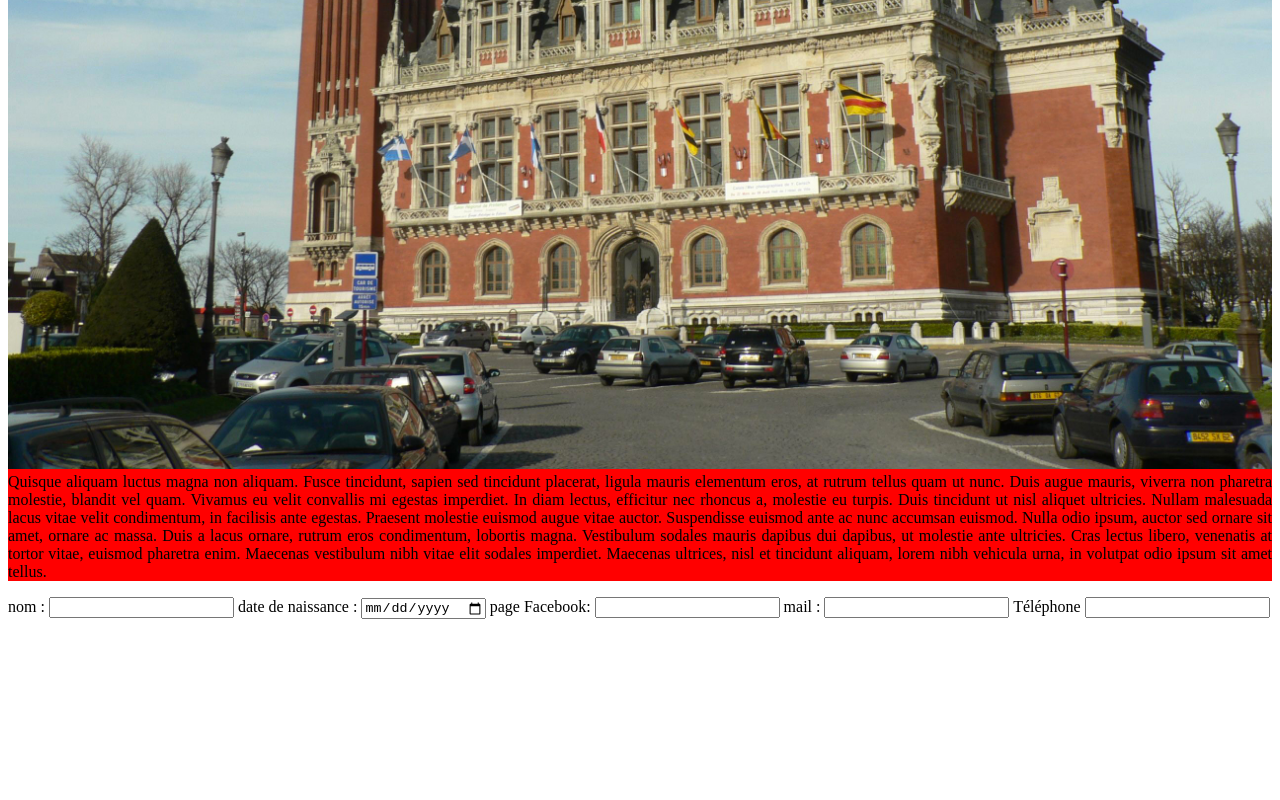
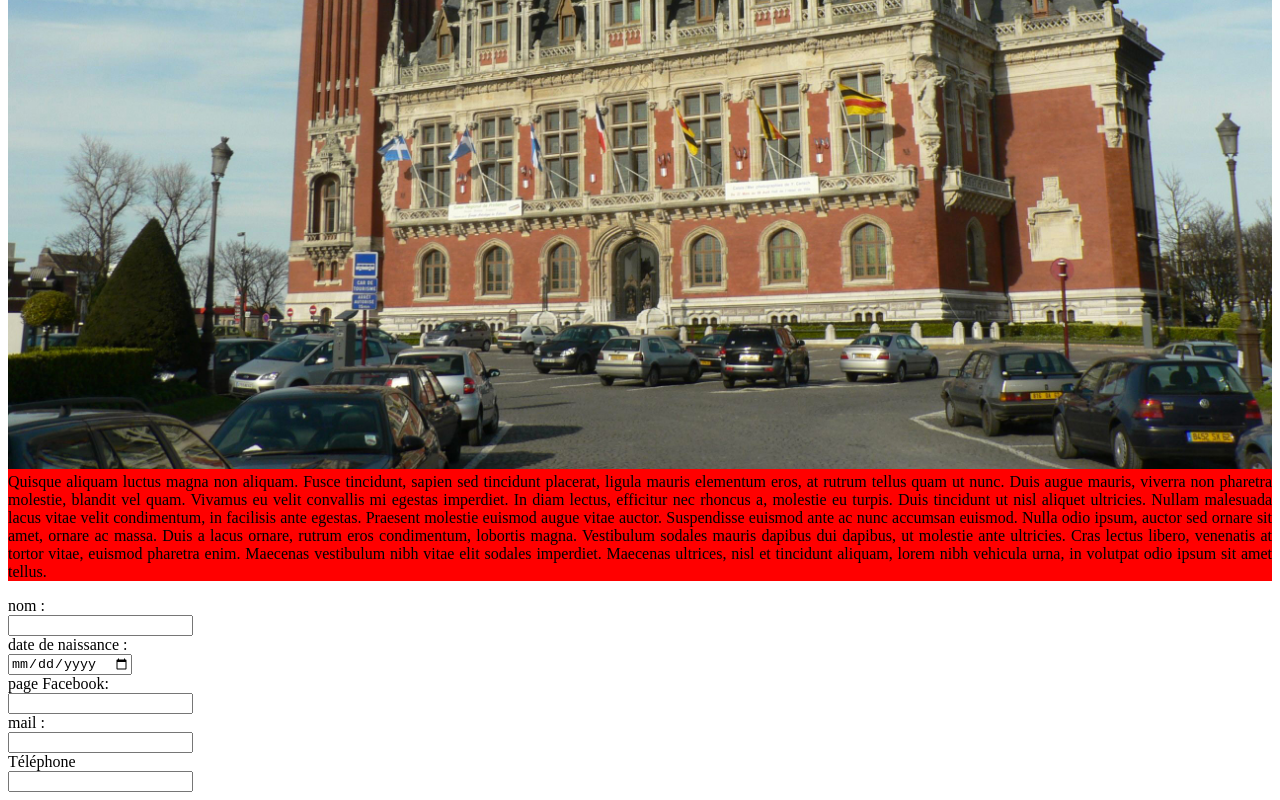
Before and after one commit to NaoLoX/web_mobile, a plain HTML site: page index.html in a window 1280 px wide. Shown: the part 671-1471 px from the top of the page. Before the commit the page ends 1298 px from the top, so only its background shows below. Drawn offline with Linux system fonts and the light colour scheme.

Commit message:
viewport-edit

```diff
--- a/style.css
+++ b/style.css
@@ -16,6 +16,6 @@ p{
 img{
 	width: 100%;
 }
-input{
-	display: inline-block;
+label, input{
+	display: block;
 }
```
